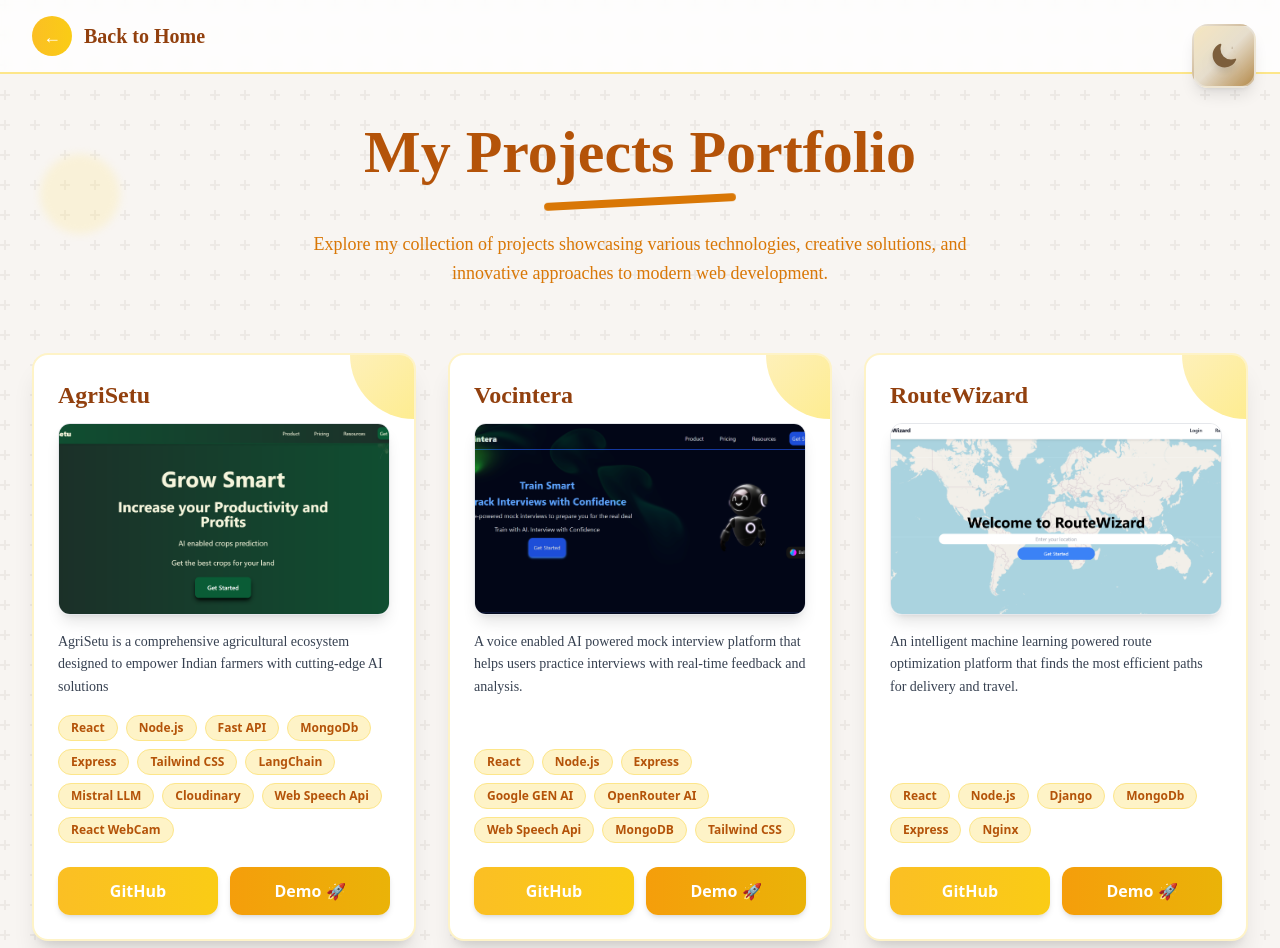
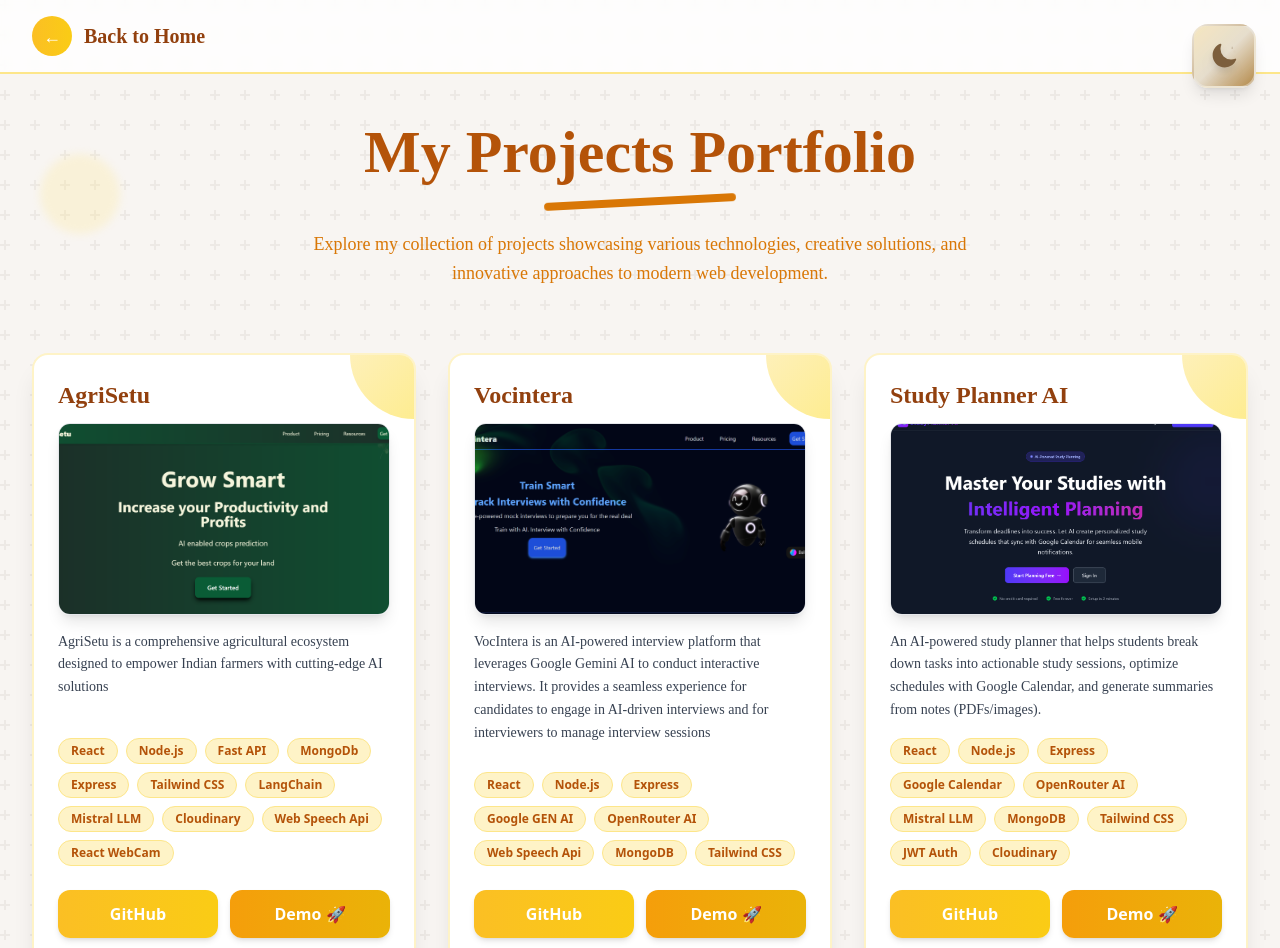
Before and after one commit to CodeXGautam/portfolio, a React (Create React App) app in the folder frontend/: page /projects_page in a window 1280 px wide. Shown: the top 948 px of the page. Built offline with nearby package versions, Linux system fonts and the light colour scheme.

Commit message:
add Study Planner AI project to AllProjects page

```diff
--- a/frontend/src/pages/AllProjects.js
+++ b/frontend/src/pages/AllProjects.js
@@ -3,6 +3,7 @@
 import routewizImg from '../images/welcome_page.png';
 import mailImg from '../images/dashboard.png';
 import chatbotImg from '../images/chatbot.png';
+import studyplannerImg from '../images/StudyPlanner-LandingPage.png';
 import { NavLink } from 'react-router';
 import { motion } from 'framer-motion';
 
@@ -15,40 +16,50 @@
         description: "AgriSetu is a comprehensive agricultural ecosystem designed to empower Indian farmers with cutting-edge AI solutions",
         gitUrl: "https://github.com/CodeXGautam/Agrisetu",
         liveUrl: "https://agrisetu-1.onrender.com/",
-        tech: ["React", "Node.js", "Fast API", "MongoDb", "Express","Tailwind CSS", "LangChain",
-                "Mistral LLM", "Cloudinary", "Web Speech Api",
-                "React WebCam"]
+        tech: ["React", "Node.js", "Fast API", "MongoDb", "Express", "Tailwind CSS", "LangChain",
+            "Mistral LLM", "Cloudinary", "Web Speech Api",
+            "React WebCam"]
     },
     {
         id: '2',
         title: "Vocintera",
         projectImg: vocinteraImg,
-        description: "A voice enabled AI powered mock interview platform that helps users practice interviews with real-time feedback and analysis.",
+        description: "VocIntera is an AI-powered interview platform that leverages Google Gemini AI to conduct interactive interviews. It provides a seamless experience for candidates to engage in AI-driven interviews and for interviewers to manage interview sessions",
         gitUrl: "https://github.com/CodeXGautam/Vocintera",
         liveUrl: "https://vocintera.onrender.com/",
-        tech: ["React", "Node.js","Express", "Google GEN AI", "OpenRouter AI", "Web Speech Api", "MongoDB"
-            ,"Tailwind CSS"]
+        tech: ["React", "Node.js", "Express", "Google GEN AI", "OpenRouter AI", "Web Speech Api", "MongoDB"
+            , "Tailwind CSS"]
     },
     {
         id: '3',
+        title: "Study Planner AI",
+        projectImg: studyplannerImg,
+        description: "An AI-powered study planner that helps students break down tasks into actionable study sessions, optimize schedules with Google Calendar, and generate summaries from notes (PDFs/images).",
+        gitUrl: "https://github.com/CodeXGautam/StudyPlanner-AI",
+        liveUrl: "https://studyplanner-ai.onrender.com/",
+        tech: ["React", "Node.js", "Express", "Google Calendar", "OpenRouter AI", "Mistral LLM", "MongoDB"
+            , "Tailwind CSS", "JWT Auth", "Cloudinary"]
+    },
+    {
+        id: '4',
         title: "RouteWizard",
         projectImg: routewizImg,
         description: "An intelligent machine learning powered route optimization platform that finds the most efficient paths for delivery and travel.",
         gitUrl: "https://github.com/CodeXGautam/routewiz",
         liveUrl: "https://routewiz.onrender.com/",
-        tech: ["React", "Node.js", "Django", "MongoDb", "Express","Nginx"]
+        tech: ["React", "Node.js", "Django", "MongoDb", "Express", "Nginx"]
     },
     {
-        id: '4',
+        id: '5',
         title: "ChatBot",
         projectImg: chatbotImg,
         description: "This web app is built with React.js and styled using Tailwind CSS. It leverages the GEMINI API to handle user queries—users can simply enter their questions, and the app fetches responses through the API.",
         gitUrl: "https://github.com/CodeXGautam/Chatbot",
         liveUrl: "https://codexgautam.github.io/Chatbot/",
-        tech: ["React","TailWind CSS", "Google Gemini", "Rest Api"]
+        tech: ["React", "TailWind CSS", "Google Gemini", "Rest Api"]
     },
     {
-        id: '5',
+        id: '6',
         title: "Mail Tracker Pro",
         projectImg: mailImg,
         description: "A Firefox extension that tracks emails in real time and provides detailed analytics on a comprehensive user dashboard.",
```
